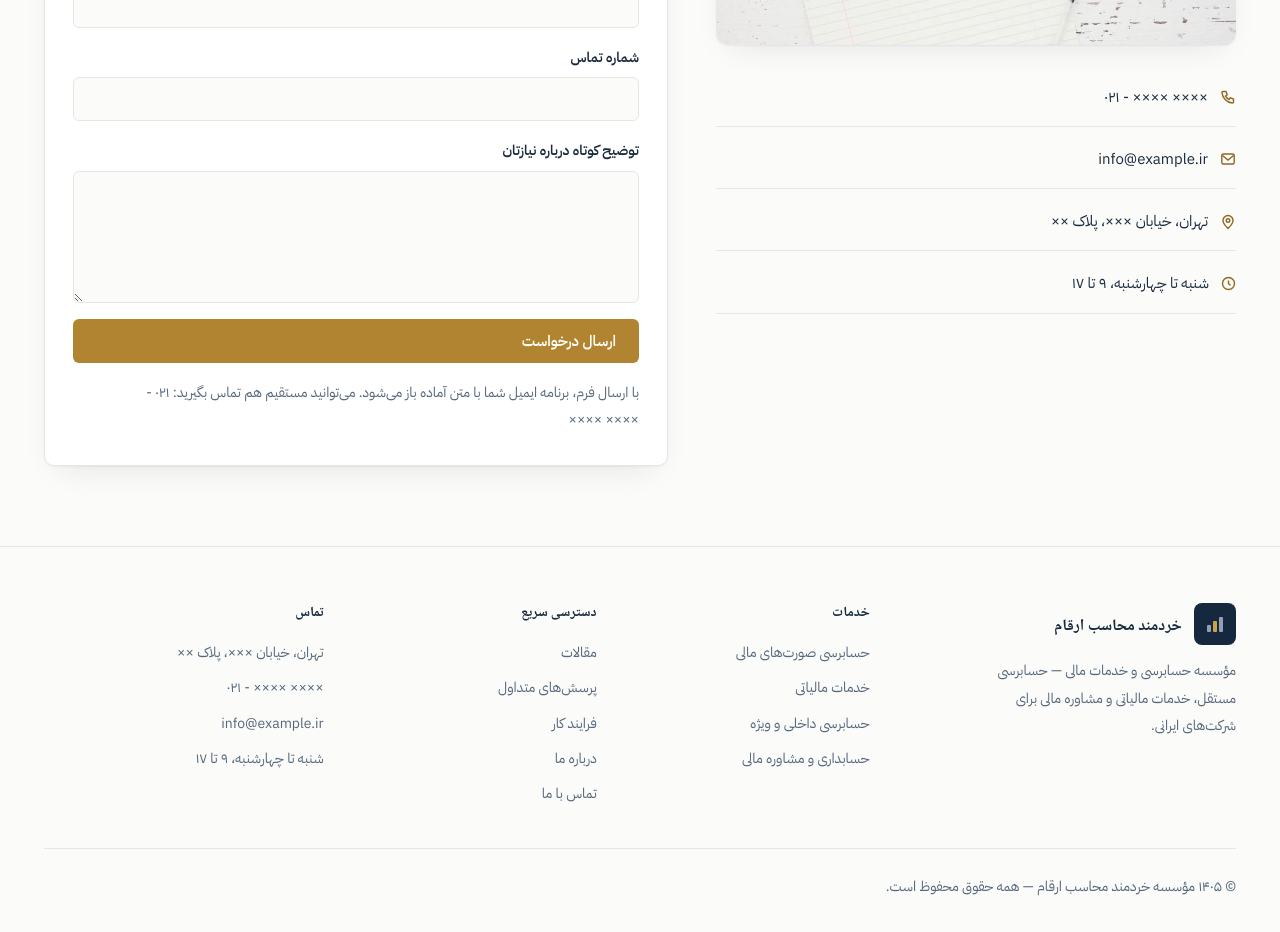
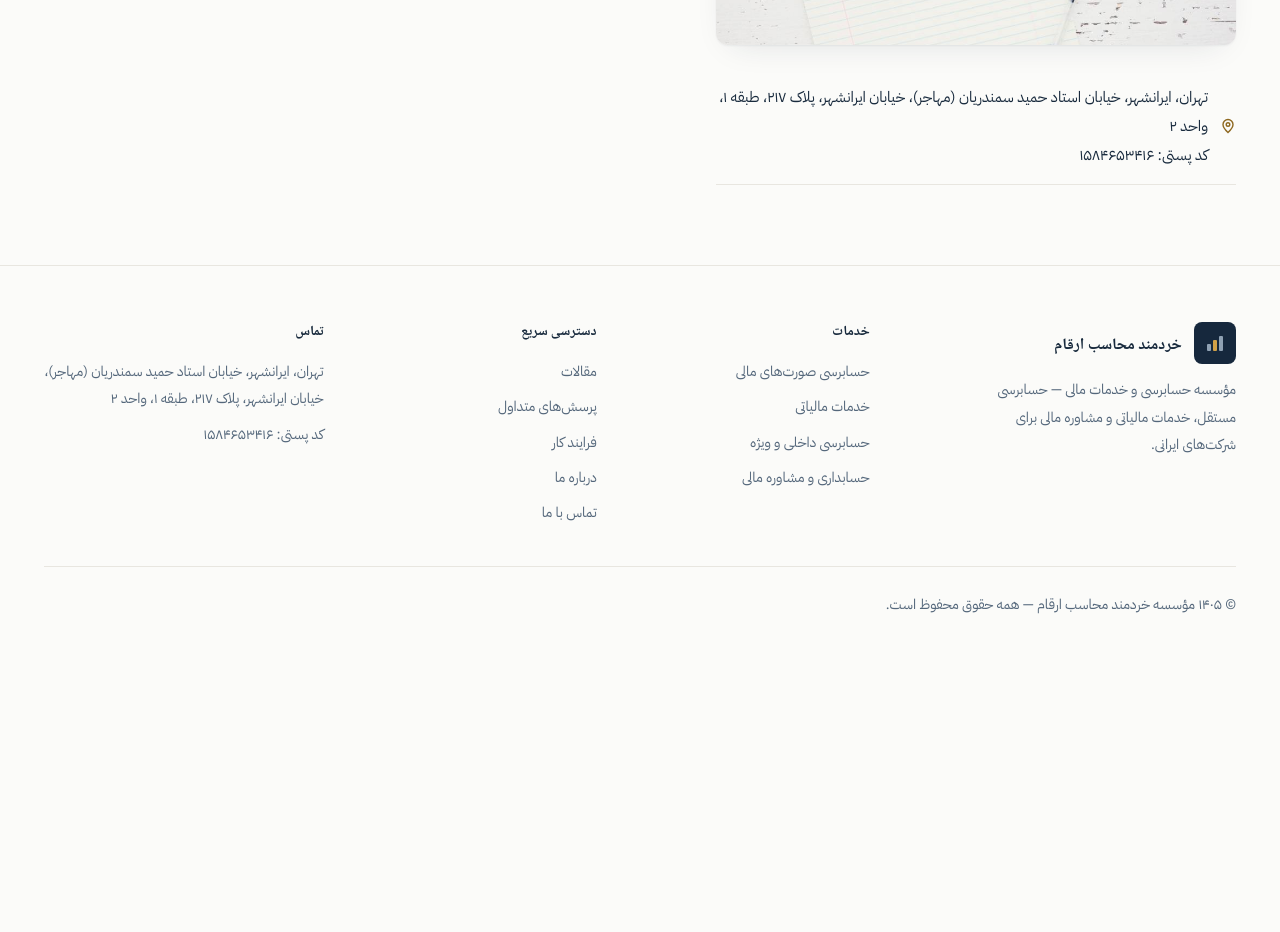
Before and after one commit to soroush83faraz/kheradmand-mohaseb, a Next.js app: page /contact in a window 1280 px wide. Shown: the part 540-1472 px from the top of the page. After the commit the page ends 1191 px from the top, so only its background shows below. Built offline with nearby package versions, Linux system fonts and the light colour scheme.

Commit message:
Use real address, postal code and founding year; hide missing contact fields; drop unverified stats
Co-Authored-By: Claude Sonnet 5.5 <noreply@anthropic.com>

```diff
--- a/app/contact/page.jsx
+++ b/app/contact/page.jsx
@@ -31,24 +31,34 @@ export default function ContactPage() {
               />
             </div>
             <div className="row">
+              <Icon name="pin" />
+              <span>
+                {site.address}
+                <br />
+                کد پستی: <span className="ltr-num">{site.postalCode}</span>
+              </span>
+            </div>
+            {site.phone ? (
+              <div className="row">
                 <Icon name="phone" />
                 <span className="ltr-num">{site.phone}</span>
               </div>
+            ) : null}
+            {site.email ? (
               <div className="row">
                 <Icon name="mail" />
                 <span>{site.email}</span>
               </div>
-            <div className="row">
-              <Icon name="pin" />
-              <span>{site.address}</span>
-            </div>
+            ) : null}
+            {site.workHours ? (
               <div className="row">
                 <Icon name="clock" />
                 <span>{site.workHours}</span>
               </div>
+            ) : null}
           </Reveal>
           <Reveal>
-            <ContactForm />
+            {site.email ? <ContactForm /> : null}
           </Reveal>
         </div>
       </section>
--- a/app/globals.css
+++ b/app/globals.css
@@ -509,7 +509,7 @@ nav.menu a.active {
 
 .stats .wrap {
   display: grid;
-  grid-template-columns: repeat(4, 1fr);
+  grid-template-columns: repeat(3, 1fr);
   padding-block: 30px;
 }
 
--- a/components/ContactForm.jsx
+++ b/components/ContactForm.jsx
@@ -54,8 +54,12 @@ export default function ContactForm() {
         ارسال درخواست
       </button>
       <p className="hint">
-        با ارسال فرم، برنامه ایمیل شما با متن آماده باز می‌شود. می‌توانید مستقیم هم تماس
-        بگیرید: <span className="ltr-num">{site.phone}</span>
+        با ارسال فرم، برنامه ایمیل شما با متن آماده باز می‌شود.
+        {site.phone ? (
+          <>
+            {' '}می‌توانید مستقیم هم تماس بگیرید: <span className="ltr-num">{site.phone}</span>
+          </>
+        ) : null}
       </p>
     </form>
   );
--- a/components/CtaBand.jsx
+++ b/components/CtaBand.jsx
@@ -9,7 +9,7 @@ export default function CtaBand({
       <div className="wrap">
         <h2>{title}</h2>
         <div className="side">
-          <span className="phone ltr-num">{site.phone}</span>
+          {site.phone ? <span className="phone ltr-num">{site.phone}</span> : null}
           <Link className="btn btn-solid" href="/contact">
             درخواست مشاوره رایگان
           </Link>
--- a/components/Footer.jsx
+++ b/components/Footer.jsx
@@ -54,9 +54,12 @@ export default function Footer() {
             <h4>تماس</h4>
             <ul>
               <li>{site.address}</li>
-              <li className="ltr-num">{site.phone}</li>
-              <li>{site.email}</li>
-              <li>{site.workHours}</li>
+              <li>
+                کد پستی: <span className="ltr-num">{site.postalCode}</span>
+              </li>
+              {site.phone ? <li className="ltr-num">{site.phone}</li> : null}
+              {site.email ? <li>{site.email}</li> : null}
+              {site.workHours ? <li>{site.workHours}</li> : null}
             </ul>
           </div>
         </div>
--- a/lib/site.js
+++ b/lib/site.js
@@ -3,12 +3,15 @@ export const site = {
   tagline: 'مؤسسه حسابرسی و خدمات مالی',
   description:
     'مؤسسه خردمند محاسب ارقام — حسابرسی مستقل صورت‌های مالی، خدمات مالیاتی، حسابرسی داخلی و مشاوره مالی برای شرکت‌های ایرانی؛ با دقت، استقلال و محرمانگی کامل.',
-  // ⚠️ اطلاعات تماس موقت است — با اطلاعات واقعی مؤسسه جایگزین شود
-  phone: '۰۲۱ - ×××× ××××',
-  phoneRaw: '+982100000000',
-  email: 'info@example.ir',
-  address: 'تهران، خیابان ×××، پلاک ××',
-  workHours: 'شنبه تا چهارشنبه، ۹ تا ۱۷',
+  address:
+    'تهران، ایرانشهر، خیابان استاد حمید سمندریان (مهاجر)، خیابان ایرانشهر، پلاک ۲۱۷، طبقه ۱، واحد ۲',
+  postalCode: '۱۵۸۴۶۵۳۴۱۶',
+  founded: '۱۴۰۱/۰۱/۳۰',
+  foundedYear: '۱۴۰۱',
+  // هنوز دریافت نشده؛ خالی بماند تا در سایت نمایش داده نشود
+  phone: '',
+  email: '',
+  workHours: '',
 };
 
 export const nav = [
```
Also changed, not shown: app/page.jsx (+2 -6 lines), 1 other file (tests, documents, lock files or other folders). Lines whose indentation alone changed are shown as unchanged.
